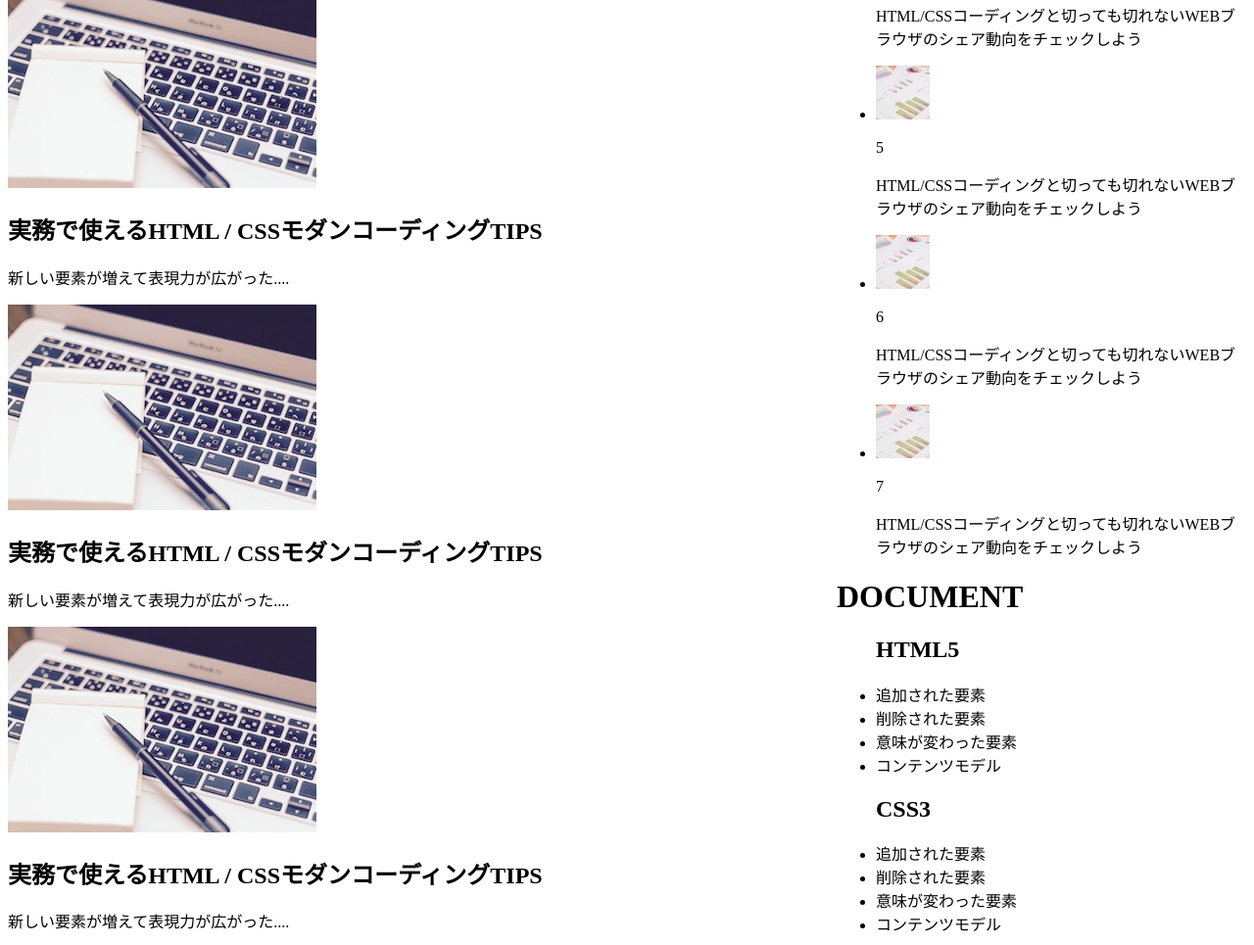
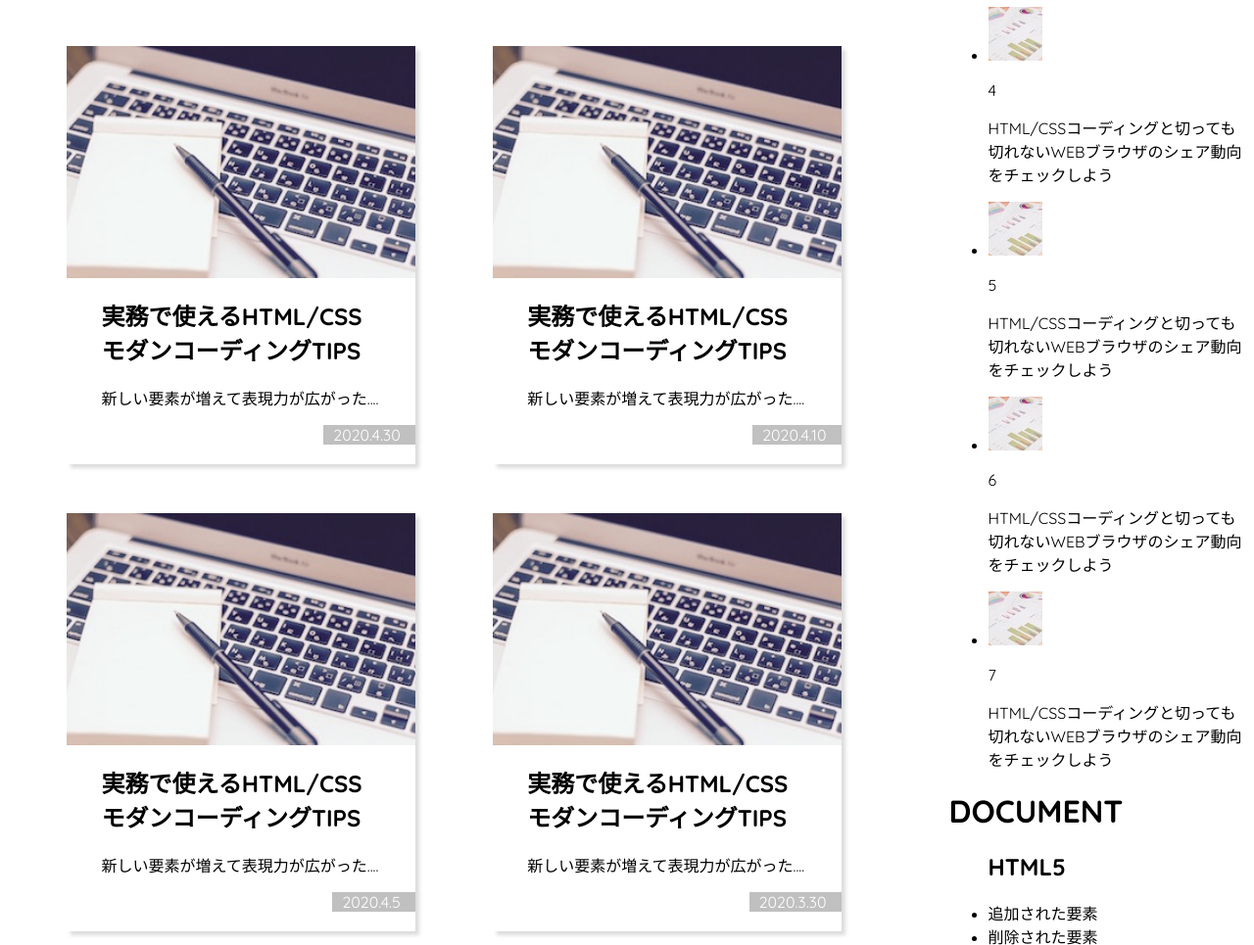
Before and after one commit to knfjed/review-html-standardLayout, a plain HTML site: page index.html in a window 1280 px wide. Shown: the part 821-1786 px from the top of the page at 98% size. Drawn offline with Linux system fonts and the light colour scheme; a web font is replaced by a local one.

Commit message:
fix article & font

```diff
--- a/index.html
+++ b/index.html
@@ -5,6 +5,7 @@
     <meta name="viewport" content="width=device-width, initial-scale=1.0" />
     <title>standard layout</title>
     <link rel="stylesheet" href="style.css" />
+    <link href="https://fonts.googleapis.com/css2?family=Baloo+Tamma+2:wght@400;700&family=Quicksand:wght@400;700&display=swap" rel="stylesheet">
   </head>
   <body>
     <header>
@@ -80,26 +81,30 @@
 
           <div class="article">
             <img src="images/article.jpg" />
-            <h2>実務で使えるHTML / CSSモダンコーディングTIPS</h2>
+            <h2>実務で使えるHTML/CSS<br />モダンコーディングTIPS</h2>
             <p>新しい要素が増えて表現力が広がった....</p>
+            <date>2020.4.30</date>
           </div>
 
           <div class="article">
             <img src="images/article.jpg" />
-            <h2>実務で使えるHTML / CSSモダンコーディングTIPS</h2>
+            <h2>実務で使えるHTML/CSS<br />モダンコーディングTIPS</h2>
             <p>新しい要素が増えて表現力が広がった....</p>
+            <date>2020.4.10</date>
           </div>
 
           <div class="article">
             <img src="images/article.jpg" />
-            <h2>実務で使えるHTML / CSSモダンコーディングTIPS</h2>
+            <h2>実務で使えるHTML/CSS<br />モダンコーディングTIPS</h2>
             <p>新しい要素が増えて表現力が広がった....</p>
+            <date>2020.4.5</date>
           </div>
 
           <div class="article">
             <img src="images/article.jpg" />
-            <h2>実務で使えるHTML / CSSモダンコーディングTIPS</h2>
+            <h2>実務で使えるHTML/CSS<br />モダンコーディングTIPS</h2>
             <p>新しい要素が増えて表現力が広がった....</p>
+            <date>2020.3.30</date>
           </div>
         </article>
       </main>
--- a/style.css
+++ b/style.css
@@ -1,7 +1,12 @@
+body {
+  font-family: "Baloo Tamma 2", cursive;
+  font-family: "Quicksand", sans-serif;
+}
+
 .grid-wrapper {
   display: grid;
-  gap: 10px;
-  grid-template-columns: 2fr 1fr;
+  gap: 50px;
+  grid-template-columns: 3fr 1fr;
 }
 
 .hidden {
@@ -13,6 +18,7 @@ header {
   text-align: center;
   background: url("images/bg-slash.gif") repeat;
   margin: 0;
+  padding: 15px;
   width: auto;
   height: auto;
 }
@@ -46,10 +52,11 @@ header nav ul {
 .hot-topic {
   display: flex;
   flex-flow: row nowrap;
-  margin: 50px 50px;
+  margin: 60px 60px;
 }
 
 .topic-wrapper {
+  width: 100%;
   display: flex;
   flex-direction: column;
   background-color: #696969;
@@ -94,7 +101,7 @@ header nav ul {
 
 /* ------------news-------------- */
 .news {
-  margin: 50px 50px;
+  margin: 60px 60px;
 }
 
 .news h1 {
@@ -147,3 +154,49 @@ header nav ul {
   padding: 1px 3px;
   color: white;
 }
+
+/* ------------article-------------- */
+article {
+  margin: 60px 60px;
+  display: flex;
+  flex-flow: row wrap;
+  justify-content: space-between;
+}
+
+.article {
+  width: 45%;
+  display: flex;
+  flex-direction: column;
+  margin-bottom: 50px;
+  box-shadow: 4px 4px 4px #dcdcdc;
+}
+
+.article img {
+  width: 100%;
+  height: auto;
+}
+
+.article h2 {
+  width: 80%;
+  margin-right: auto;
+  margin-left: auto;
+}
+
+.article p {
+  width: 80%;
+  margin-right: auto;
+  margin-left: auto;
+  margin-top: 0;
+}
+
+.article date {
+  margin-right: 0;
+  margin-left: auto;
+  padding-right: 15px;
+  padding-left: 10px;
+  margin-bottom: 20px;
+  background-color: #c0c0c0;
+  color: white;
+}
+
+/* ------------ranking-------------- */
```
